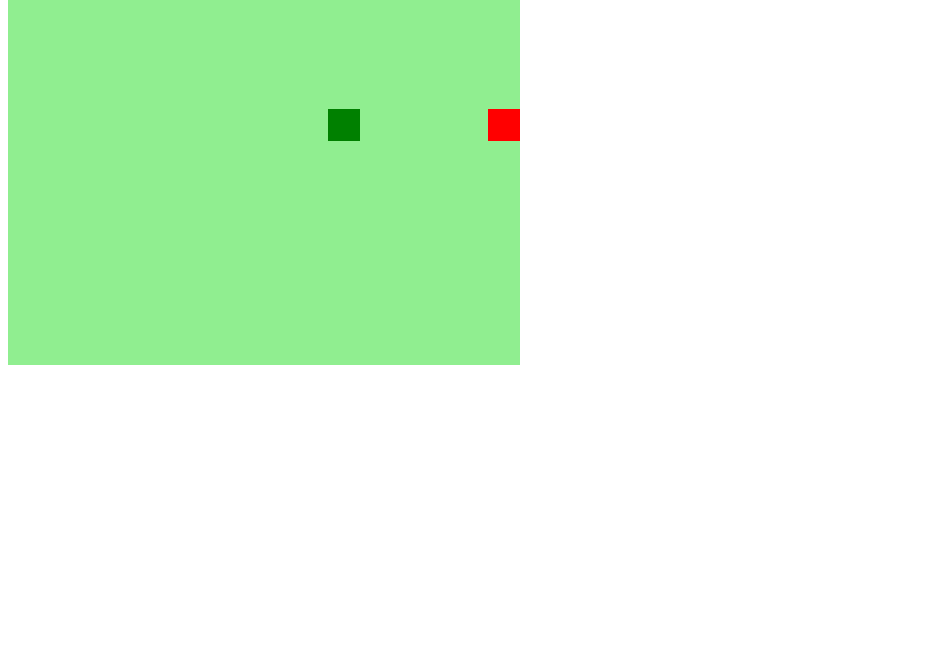
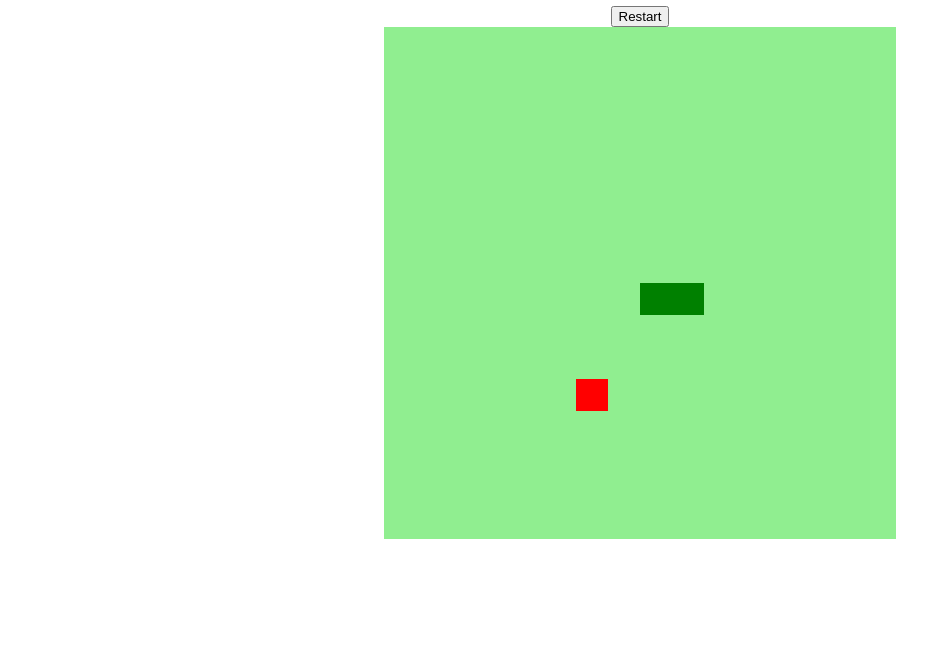
Before and after one commit to VictoralcNunes/Snake-game, a plain HTML site: page index.html in a window 1280 px wide. Shown: the part 155-800 px from the top of the page, without its empty margins (0-951 px from the left). Drawn offline with Linux system fonts and the light colour scheme.

Commit message:
Game over and restart

```diff
--- a/index.html
+++ b/index.html
@@ -9,6 +9,8 @@
 
 </head>
 <body>
+    <h1>SnakeGame!</h1>
+    <button onclick="restart()">Restart</button>
     <canvas id="snake" width="512" height="512"></canvas>
 </body>
 </html>
--- a/js/snake.js
+++ b/js/snake.js
@@ -8,7 +8,7 @@ snake[0] = {
     y: 8*box
 }
 
-let direction = "left";
+let direction = "right";
 
 let food= {
     x: Math.floor(Math.random()*15 + 1) * box,
@@ -32,6 +32,19 @@ function drawFood(){
     context.fillRect(food.x, food.y, box, box);
 }
 
+function restart(){
+    snake = [];
+    snake[0] = {
+        x: 8*box,
+        y: 8*box
+    }
+    food= {
+        x: Math.floor(Math.random()*15 + 1) * box,
+        y: Math.floor(Math.random()*15 + 1) * box
+    }
+    direction = "right";
+}
+
 document.addEventListener('keydown', update);
 
 // muda direção
@@ -49,6 +62,13 @@ function iniciarJogo(){
     if(snake[0].y > 15*box && direction == "down") snake[0].y = 0;
     if(snake[0].y < 0 && direction == "up") snake[0].y = 16*box;
 
+    for (i = 1; i < snake.length; i++) {
+        if(snake[0].x == snake[i].x && snake[0].y == snake[i].y){
+            clearInterval(jogo);
+            alert("Game Over...")
+        }
+    }
+
     criarBG();
     criarCobra();
     drawFood();
@@ -61,7 +81,14 @@ function iniciarJogo(){
     if(direction == "up") snakeY -= box;
     if(direction == "down") snakeY += box;
 
-    snake.pop();
+    if(snakeX != food.x || snakeY != food.y){
+        snake.pop();
+    }
+    else{
+        food.x= Math.floor(Math.random()*15 + 1) * box;
+        food.y= Math.floor(Math.random()*15 + 1) * box;
+
+    }
 
     let newHead = {
         x: snakeX,
--- a/style.css
+++ b/style.css
@@ -0,0 +1,9 @@
+body{
+    height: 95vh;
+    width: 95;
+    display: flex;
+    justify-content: center;
+    align-items: center;
+    flex-direction: column;
+    color: green;
+}
```
